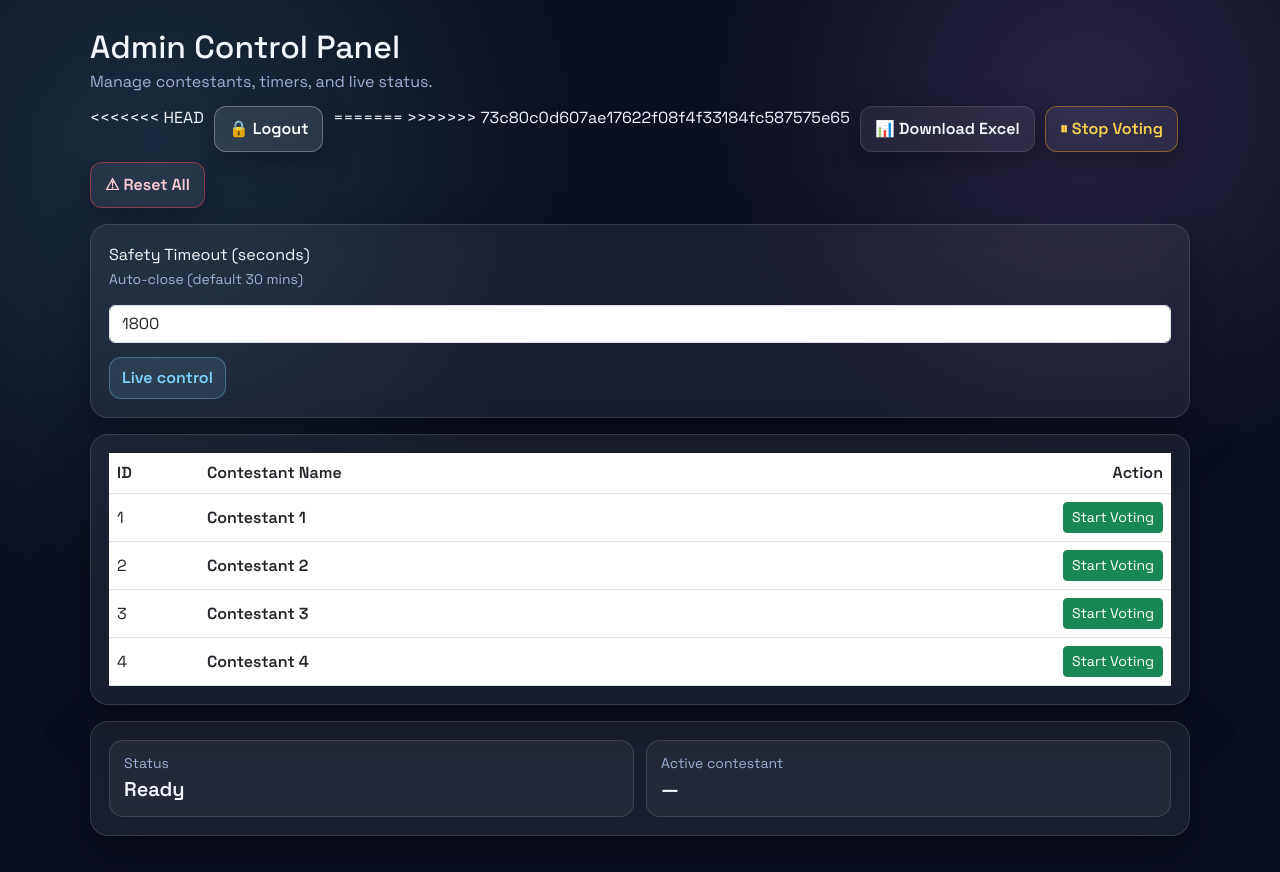
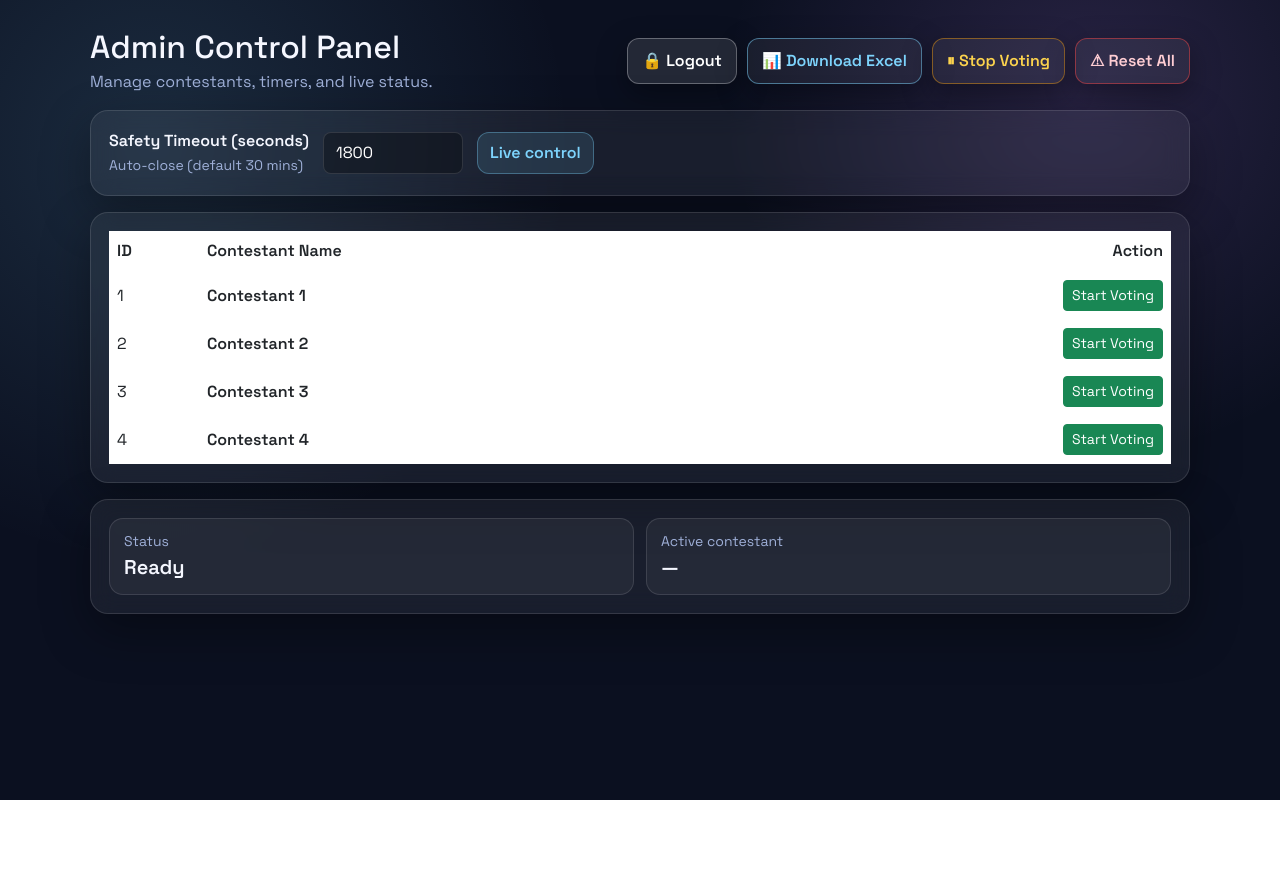
Before and after one commit to nadew-jayaweera/Voting-System, a Flask app: page /admin in a window 1280 px wide. After the commit the page ends 800 px from the top, so only its background shows below. Run offline with Flask 3, Linux system fonts and the light colour scheme; the visitor is signed in with stand-in values (Sample User, id 1); some libraries are stand-ins or nearby versions.

Commit message:
Resolve merge conflicts in admin.html, clean up button styles and input fields

```diff
--- a/templates/admin.html
+++ b/templates/admin.html
@@ -62,7 +62,6 @@
             font-weight: 600;
             box-shadow: 0 10px 30px rgba(0, 0, 0, 0.35);
             text-decoration: none;
-<<<<<<< HEAD
             display: inline-flex;
             align-items: center;
             justify-content: center;
@@ -73,9 +72,6 @@
         .btn-glass:active { transform: translateY(0); }
 
         .btn-glass.logout { border-color: rgba(255, 255, 255, 0.3); color: #fff; background: rgba(255, 255, 255, 0.1); }
-=======
-        }
->>>>>>> 73c80c0d607ae17622f08f4f33184fc587575e65
         .btn-glass.primary { border-color: rgba(125, 211, 252, 0.5); color: var(--accent); }
         .btn-glass.warn { border-color: rgba(245, 158, 11, 0.45); color: #fcd34d; }
         .btn-glass.danger { border-color: rgba(239, 68, 68, 0.5); color: #fecdd3; }
@@ -90,21 +86,13 @@
         }
 
         .form-inline { display: flex; flex-wrap: wrap; gap: 14px; align-items: center; }
-<<<<<<< HEAD
         .form-inline input { max-width: 140px; background: rgba(0,0,0,0.3); border: 1px solid var(--border); color: white; padding: 8px 12px; border-radius: 8px; }
-=======
-        .form-inline input { max-width: 140px; }
->>>>>>> 73c80c0d607ae17622f08f4f33184fc587575e65
         label { font-weight: 600; }
         small { color: var(--text-dim); }
 
         table { color: var(--text-main); margin: 0; }
         thead { background: rgba(255, 255, 255, 0.06); }
-<<<<<<< HEAD
         th, td { vertical-align: middle; border-color: var(--border); }
-=======
-        th, td { vertical-align: middle; }
->>>>>>> 73c80c0d607ae17622f08f4f33184fc587575e65
         tbody tr:hover { background: rgba(255, 255, 255, 0.04); }
 
         .status {
@@ -148,11 +136,8 @@
                 <p class="sub">Manage contestants, timers, and live status.</p>
             </div>
             <div class="actions">
-<<<<<<< HEAD
                 <a href="/logout" class="btn-glass logout">🔒 Logout</a>
 
-=======
->>>>>>> 73c80c0d607ae17622f08f4f33184fc587575e65
                 <a href="/export" class="btn-glass primary">📊 Download Excel</a>
                 <button onclick="stopVoting()" class="btn-glass warn">⏸ Stop Voting</button>
                 <button onclick="resetSystem()" class="btn-glass danger">⚠ Reset All</button>
@@ -227,17 +212,11 @@
 
             if (state.active_contestant_id) {
                 statusSpan.textContent = 'Voting LIVE';
-<<<<<<< HEAD
                 statusSpan.style.color = '#22c55e'; // Green text for live
                 activeName.textContent = state.active_contestant_name;
             } else {
                 statusSpan.textContent = 'Voting Closed';
                 statusSpan.style.color = '#ef4444'; // Red text for closed
-=======
-                activeName.textContent = state.active_contestant_name;
-            } else {
-                statusSpan.textContent = 'Voting Closed';
->>>>>>> 73c80c0d607ae17622f08f4f33184fc587575e65
                 activeName.textContent = '—';
             }
         });
```
